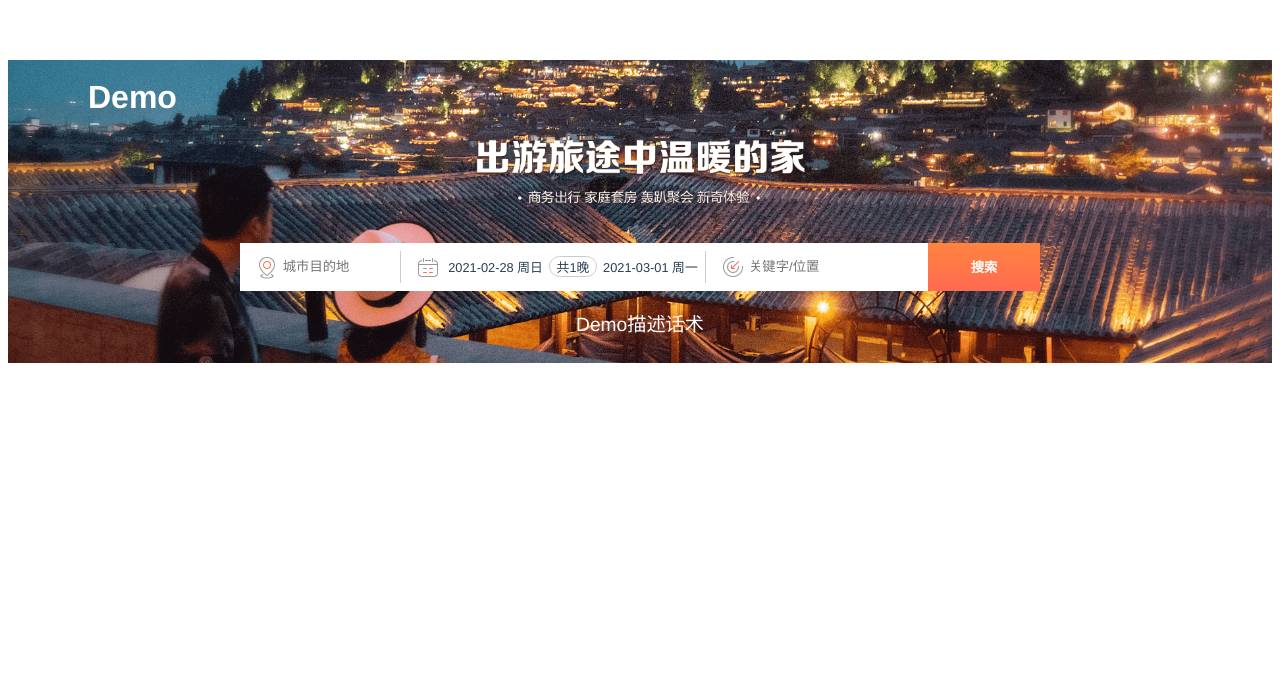
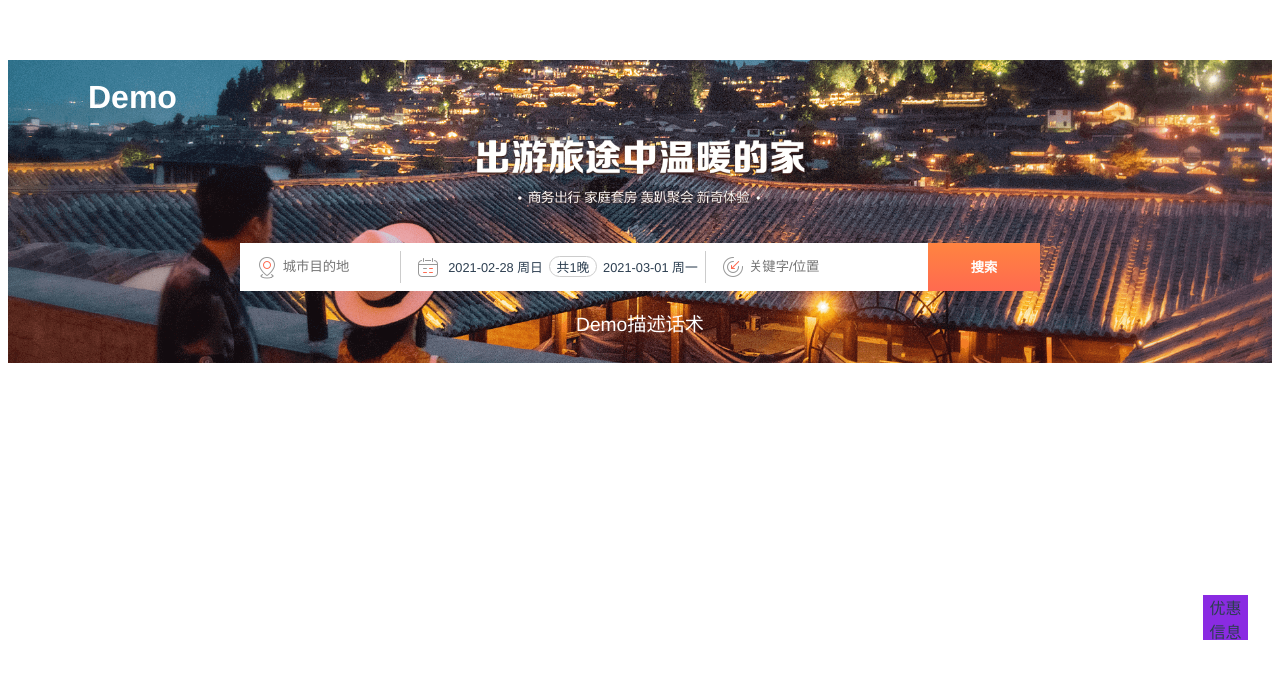
Before and after one commit to January23/yushi-vue3-app, a Vue app: page / in a window 1280 px wide. Shown: the top 678 px of the page. Built offline with nearby package versions, Linux system fonts and the light colour scheme; the HTML template or start-up script is replaced by a standard one.

Commit message:
teleport 实现Modal， 以及在Modal中绘制内容

```diff
--- /dev/null
+++ b/src/components/CouponEntrance.vue
@@ -0,0 +1,30 @@
+<template>
+  <div class="coupon" @click="onClick()">优惠信息</div>
+  <Teleport to="body">
+    <Modal v-if="showModal" @modalEmit="onClick()">
+      <CouponList></CouponList>
+    </Modal>
+  </Teleport>
+</template>
+
+<script lang="ts" setup>
+import { ref, Teleport } from 'vue';
+import Modal from './Modal.vue';
+import CouponList from './CouponList.vue';
+const showModal = ref(false);
+
+const onClick = () => {
+  showModal.value = !showModal.value;
+}
+</script>
+
+<style lang="scss" scoped>
+.coupon {
+  position: absolute;
+  right: 2rem;
+  bottom: 20%;
+  background-color: blueviolet;
+  width: 2.8rem;
+  height: 2.8rem;
+}
+</style>
--- /dev/null
+++ b/src/components/CouponList.vue
@@ -0,0 +1,19 @@
+<template>
+  <div class="list-con">我是优惠信息</div>
+</template>
+
+<script lang="ts" setup>
+
+</script>
+
+<style lang="scss" scoped>
+.list-con {
+  display: flex;
+  width: 30rem;
+  height: 20rem;
+  margin: 0 auto;
+  margin-top: 50%;
+  transform: translateY(-50%);
+  background-color: white;
+}
+</style>
--- /dev/null
+++ b/src/components/Modal.vue
@@ -0,0 +1,26 @@
+<template>
+  <div id="__modals__" class="modal" @click="clickModal()">
+    <slot></slot>
+  </div>
+</template>
+
+<script lang="ts" setup>
+import { defineEmit } from 'vue';
+
+const emit = defineEmit(['modalEmit'])
+const clickModal = () => {
+  emit('modalEmit');
+}
+</script>
+
+<style lang="scss" scoped>
+.modal {
+  position: absolute;
+  top: 0;
+  left: 0;
+  right: 0;
+  bottom: 0;
+  z-index: 9999;
+  background-color: #00000080;
+}
+</style>
--- a/src/pages/Home.vue
+++ b/src/pages/Home.vue
@@ -1,18 +1,19 @@
 <template>
   <Header></Header>
+  <CouponEntrance></CouponEntrance>
 </template>
 
 <script lang="ts" setup>
 import { useStore } from 'vuex';
 import Header from './Header.vue';
+import CouponEntrance from '../components/CouponEntrance.vue';
 import { HOME_SHOW_CALENDAR } from '../store/mutation-type';
 
-let store = useStore();
+const store = useStore();
 
 document.addEventListener('click', (e) => {
   // store.commit(HOME_SHOW_CALENDAR);
 })
-
 </script>
 
 <style lang="scss" scoped>
```
